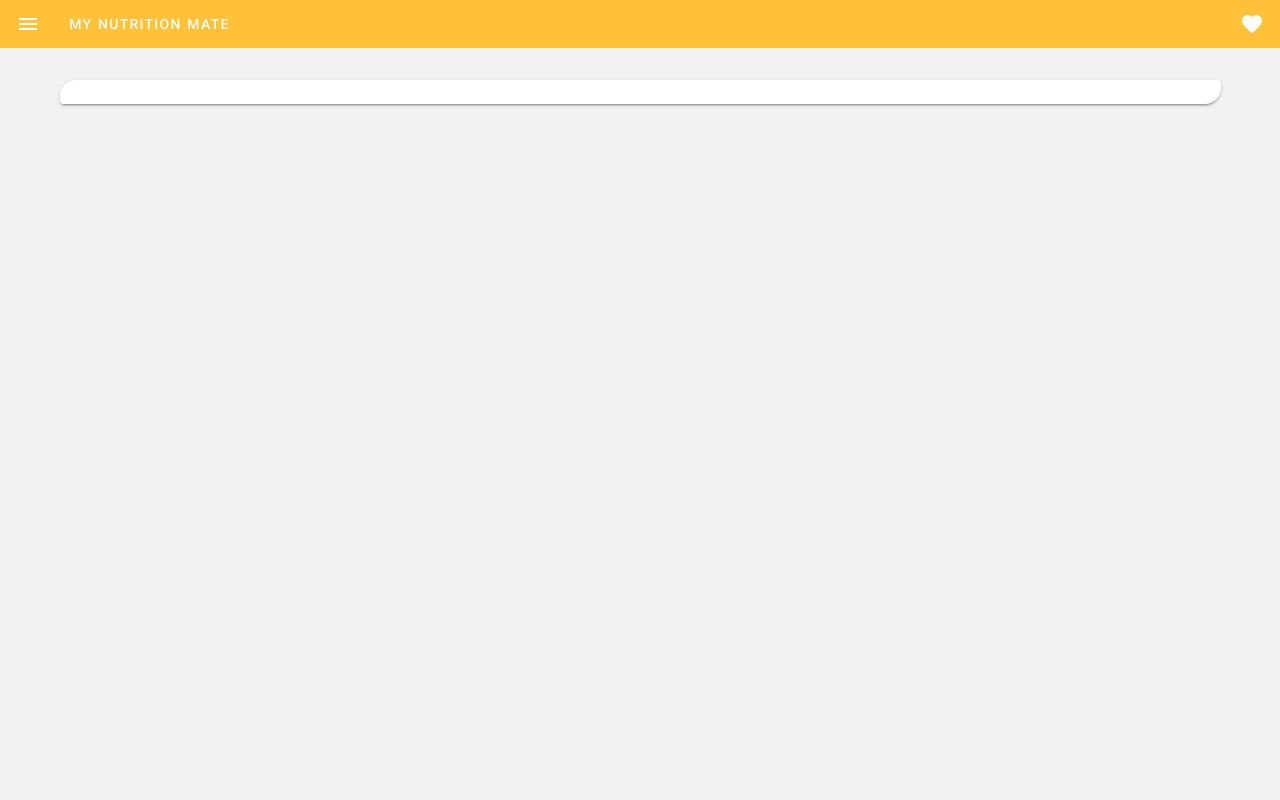
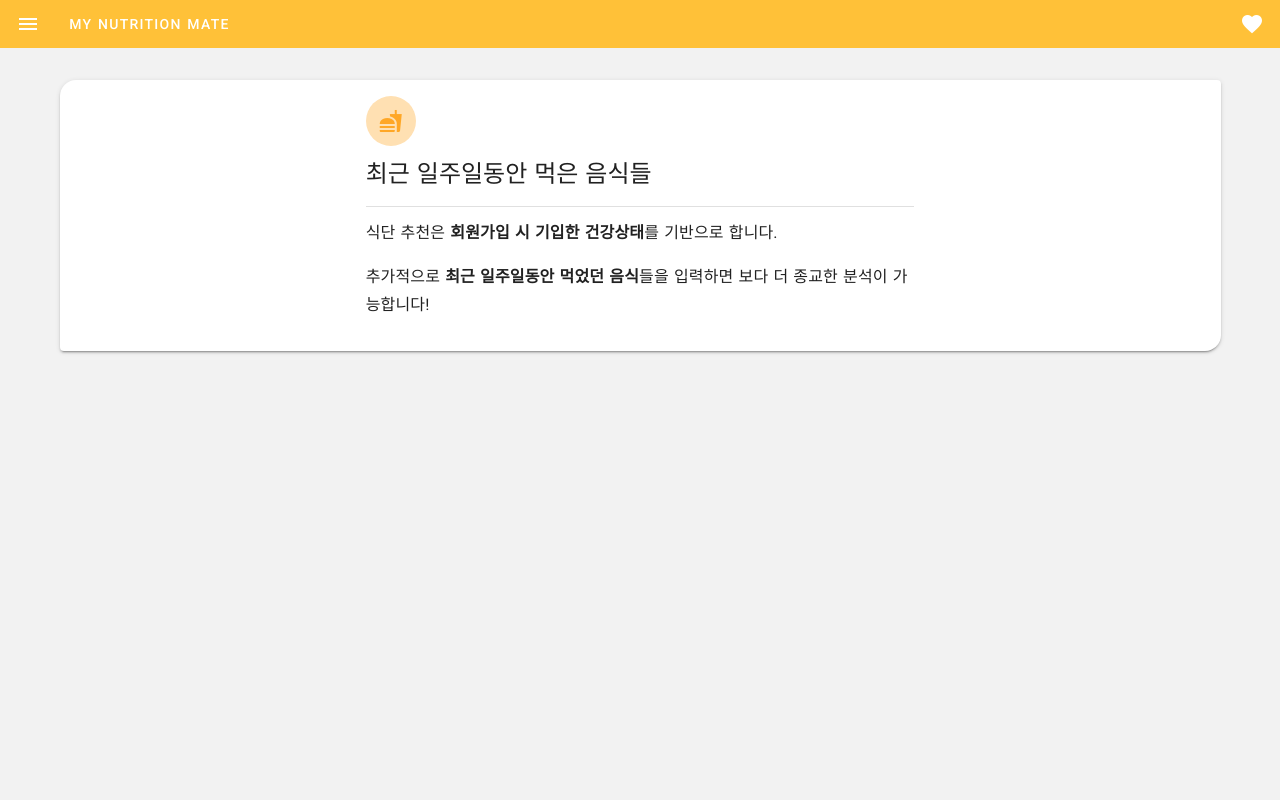
Before and after one commit to peterhyun1234/My_nutrition_mate, a Nuxt app in the folder front_end/: page /recomendation/weeks/1 in a window 1280 px wide. Shown: the top 800 px of the page. Built offline with nearby package versions, Linux system fonts and the light colour scheme.

Commit message:
add page 1 of weeks

```diff
--- a/front_end/pages/recomendation/weeks/1.vue
+++ b/front_end/pages/recomendation/weeks/1.vue
@@ -8,6 +8,32 @@
             <v-card
                 class="mt-5 mb-5 pa-3"
                 shaped>
+                <v-layout
+                    row
+                    align-center
+                    justify-center
+                    >
+                    <v-flex xs12 sm6 md6>
+                        <v-card-text>
+                        <v-avatar
+                            color="#FFE0B2"
+                            size="50"
+                            >
+                            <v-icon
+                            color="#FFA726"
+                            > mdi-food</v-icon>
+                        </v-avatar>
+                        <p class="headline text--primary mt-3">
+                            최근 일주일동안 먹은 음식들
+                        </p>
+                        <v-divider></v-divider>
+                        <p class="subtitle-1 text--primary mt-3 ">
+                            식단 추천은 <strong>회원가입 시 기입한 건강상태</strong>를 기반으로 합니다.</p>
+                        <p class="subtitle-1 text--primary mt-3 ">
+                            추가적으로 <strong>최근 일주일동안 먹었던 음식</strong>들을 입력하면 보다 더 종교한 분석이 가능합니다!</p>
+                        </v-card-text>
+                    </v-flex>
+                </v-layout>
             </v-card>
         </v-col>
       </v-row>
```
